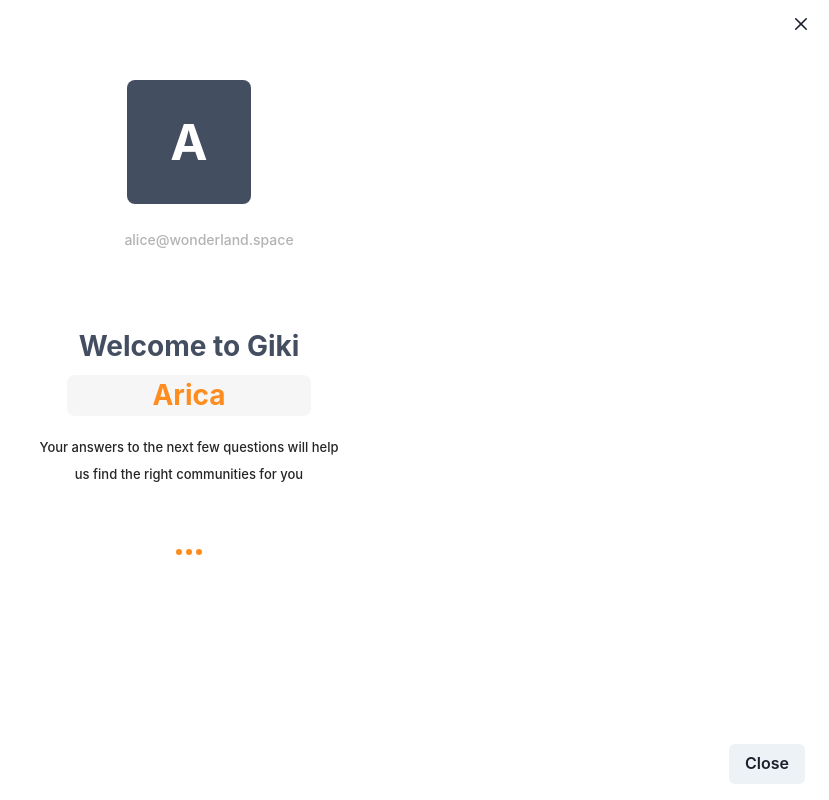
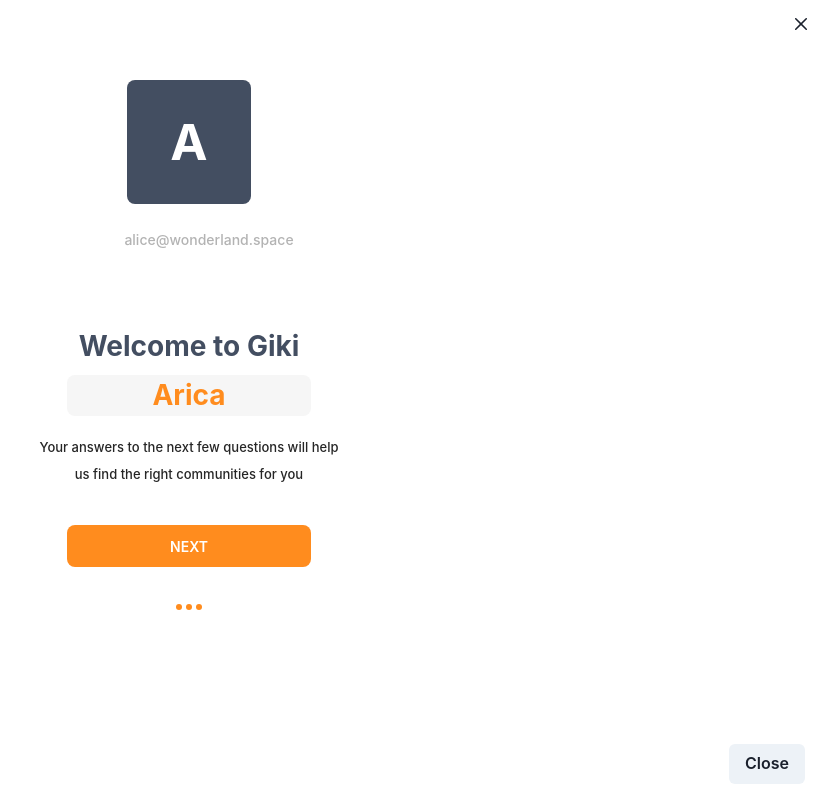
Before and after one commit to hibayoussef/giki, a React (Create React App) app: page / in a window 1280 px wide. Both pictures are taken after a click on the button "Open Modal". Shown: the whole page, without its empty margins (451-1280 px from the left). Built offline with nearby package versions, Linux system fonts and the light colour scheme.

Commit message:
[add] add new logic and change state of button

```diff
--- a/src/components/stepper/stepper-1.tsx
+++ b/src/components/stepper/stepper-1.tsx
@@ -6,37 +6,30 @@
 import { ThreeDots } from './stepper-parts/three-dots';
 import { StepperButton } from './stepper-parts/stepper-button';
 
+
 const StepperComp = () => {
     const [stepperPagess, _] = useRecoilState(stepperPages)
     const [pageNumber, setPageNumber] = useRecoilState(pageNumberState);
 
     const info = useRecoilValue(infoValue);
-
     return (
         <>
             <Grid>
                 <PlaceHolderComponent Content={() => stepperPagess[pageNumber]} />
-                {
-                    pageNumber === 2 &&
                 <Center>
                     <StepperButton
                     isDisabled={!info?.allowedToProceed}
                     onClick={() => setPageNumber(pageNumber + 1)}
                     title={'Next'}
-                            backgroundColor={'#FF8C1E'}
+                    num={pageNumber}
                     />
                 </Center>
-                }
-                {
-                    pageNumber > 0 &&
                 <Center>
-                        <StepperButton
-                            isDisabled={false}
-                            onClick={() => setPageNumber(pageNumber - 1)}
+                    <StepperButton isDisabled={false}
+                    onClick={() => setPageNumber(pageNumber + 1)}
                     title={'Back'}
-                            backgroundColor={'Transparent'} />
+                    num={pageNumber}/>
                 </Center>
-                }
                 <ThreeDots activePoint={pageNumber} />
             </Grid>
         </>
--- a/src/components/stepper/stepper-parts/stepper-button.tsx
+++ b/src/components/stepper/stepper-parts/stepper-button.tsx
@@ -3,11 +3,44 @@
 
 export const StepperButton: React.FC<{
     title: string,
+    num: number,
     onClick: MouseEventHandler;
     isDisabled: boolean;
     backgroundColor?: string;
     style?: Record<string, string>
-}> = ({ title, onClick, isDisabled, backgroundColor, style = {
+}> = ({ title, num, onClick, isDisabled, backgroundColor}) => {
+
+const bgColor = () => {
+        if (title === 'Back') {
+            return 'Transparent'
+        }
+
+        else {
+            return '#FF8C1E'
+        }
+    }
+
+
+
+    const colorText = () => {
+        if (title === 'Next') {
+            return '#FFFFFF'
+        }
+        else {
+            return 'black'
+        }
+    }
+
+    return <>
+        {(num === 0 && title === "Back") || (num === 2 && title === "Next")
+            ?
+            ""
+            :
+            (
+                <Button
+                    bg={bgColor()}
+                    color={colorText()}
+                    style={{
                         width: '244.71px',
                         height: '41.41px',
                         borderRadius: '8px',
@@ -17,19 +50,14 @@
                         // color: '#FFFFFF',
                         textTransform: 'uppercase',
                         marginTop: '12.87px'
-} }) => {
-
-        return <>
-            (
-            <Button
-                bg={backgroundColor}
-                color={'white'}
-                style={style}
+                    }}
+                    // onClick={()=>{ onClick; onOpen; }}
                     onClick={onClick}
                     isDisabled={isDisabled}
                 >
                     {title}</Button>
             )
+        }
 
     </>
 }
```
Lines whose indentation alone changed are shown as unchanged.
